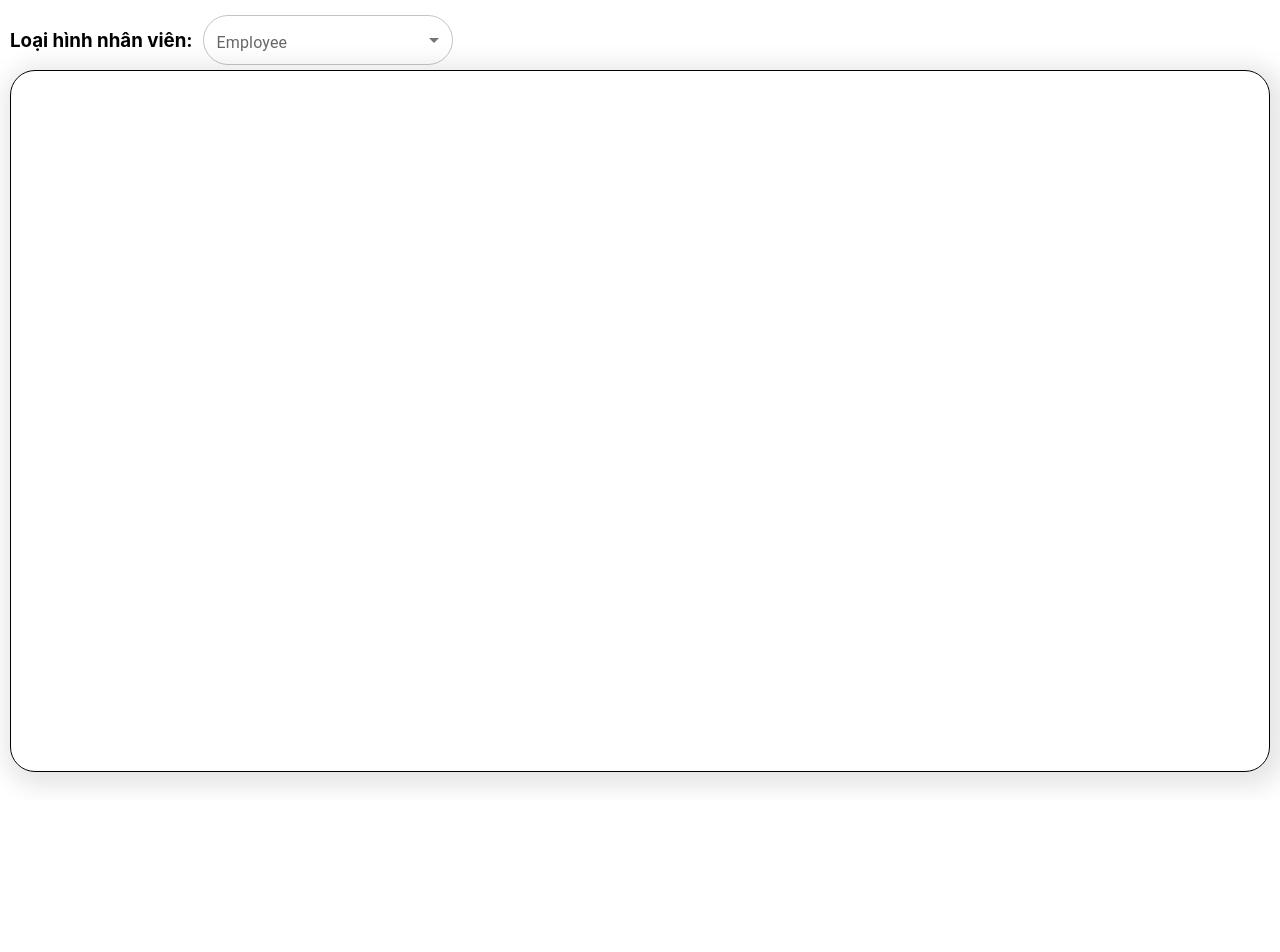
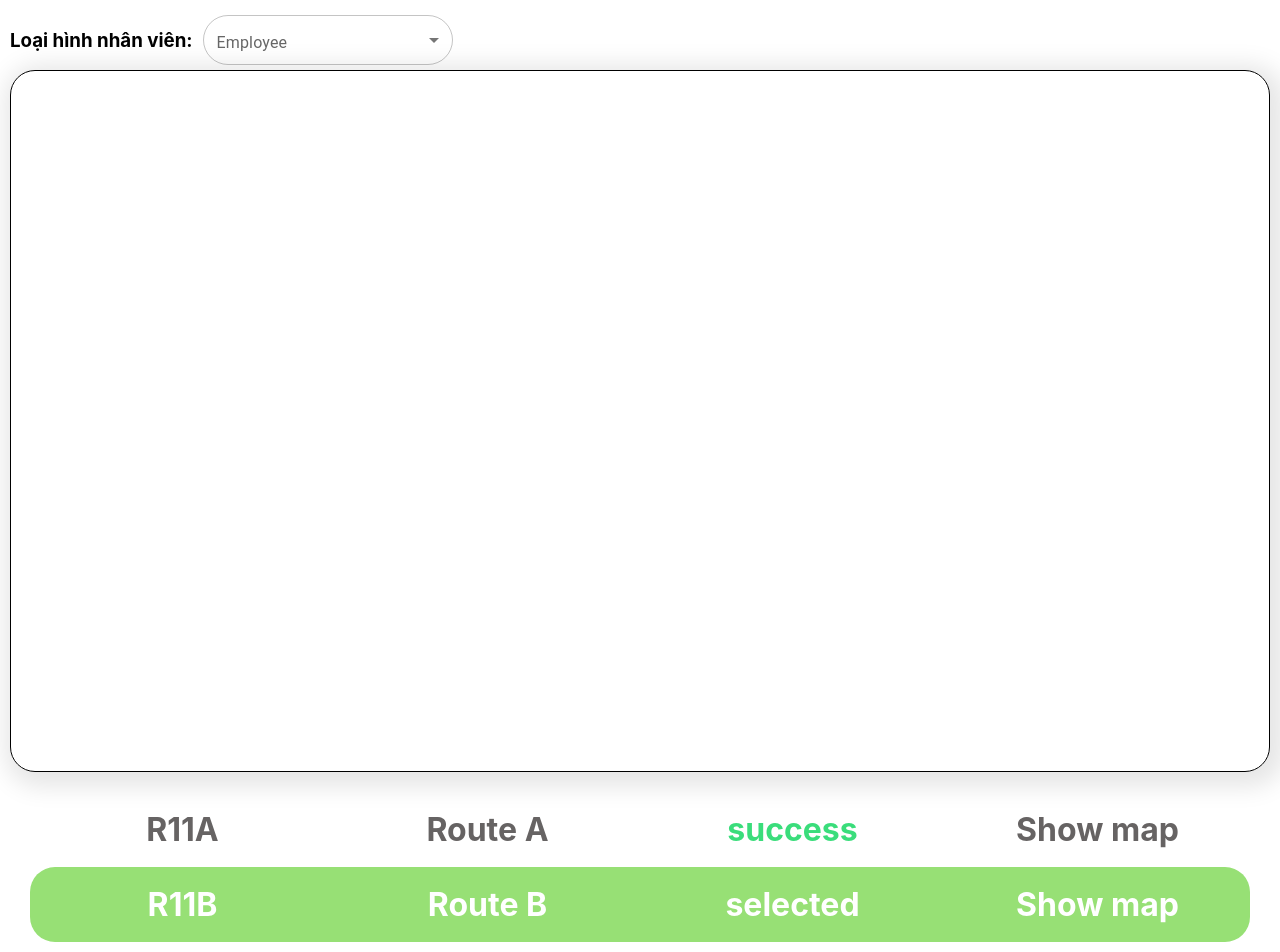
Before and after one commit to anhnguyenbkcsna/UWC-2.0, a React (Create React App) app: page / in a window 1280 px wide. Shown: the top 952 px of the page. Before the commit the page ends 800 px from the top, so only its background shows below. Built offline with nearby package versions, Linux system fonts and the light colour scheme.

Commit message:
add route

```diff
--- a/src/App.js
+++ b/src/App.js
@@ -1,8 +1,7 @@
 import React from 'react';
 import { ThemeProvider, createTheme } from "@mui/material/styles";
 import { BrowserRouter, Navigate, Route, Routes } from "react-router-dom";
-import Assign from './pages/TaskAssign';
-
+import TaskAssign from './pages/TaskAssign';
 const theme = createTheme({
   // palette: {
   //   primary: {
@@ -20,7 +19,8 @@ const theme = createTheme({
 function App() {
   return (
     <div>
-            <Assign/>
+            <TaskAssign/>
+            {/* <TaskRoutes /> */}
       {/* <ThemeProvider theme={theme}>
         <BrowserRouter>
           <Routes>
--- /dev/null
+++ b/src/components/TaskAssign/TaskRoutes/TaskRoute/index.js
@@ -0,0 +1,71 @@
+import React from 'react';
+import { makeStyles } from '@mui/styles';
+
+const useStyles = makeStyles(() => ({
+  container: {
+    width: '100%',
+    height: '75px',
+    display: 'grid',
+    gridTemplateColumns: "1fr 1fr 1fr 1fr",
+    borderRadius: '25px',
+    textAlign: 'center',
+    justifyContent: 'center',
+    alignContent: 'center',
+  },
+  text: {
+    color: '#666363',
+    fontSize: '2em',
+    fontWeight: 'bold',
+  },
+  selectedContainer: {
+    width: '100%',
+    height: '75px',
+    display: 'grid',
+    gridTemplateColumns: "1fr 1fr 1fr 1fr",
+    borderRadius: '25px',
+    backgroundColor: '#97E075',
+    textAlign: 'center',
+    justifyContent: 'center',
+    alignContent: 'center',
+  },
+  selectedText: {
+    color: '#FFFFFF',
+    fontSize: '2em',
+    fontWeight: 'bold',
+  },
+}))
+const TaskRoute = (props) => {
+  const styles = useStyles()
+  return (
+    <>
+      {console.log(props)}
+      {props.status !== "selected" && (<div className={styles.container}>
+          <p className={styles.text}>{props.taskID}</p>
+          <p className={styles.text}>{props.routeName}</p>
+          {props.status==="success" ?
+            <p className={styles.text} style={{color:"#3ADD7B"}}>
+              {props.status}
+            </p> : <p className={styles.text} style={{color: "#D94949"}}>
+              {props.status}
+            </p>
+          }
+          <p className={styles.text}>Show map</p>
+        </div>)
+      }
+      {props.status === "selected" && (<div className={styles.selectedContainer}>
+          <p className={styles.selectedText}>{props.taskID}</p>
+          <p className={styles.selectedText}>{props.routeName}</p>
+          <p className={styles.selectedText}>
+            {/* sx={{textDecoration: "underline"}} */}
+            {props.status}
+          </p>
+          <p className={styles.selectedText}>Show map</p>
+          {/* <Link href="#" underline="hover">
+            {'Show map'}
+          </Link> */}
+        </div>)
+      }
+    </>
+  )
+}
+export default TaskRoute;
--- /dev/null
+++ b/src/components/TaskAssign/TaskRoutes/index.js
@@ -0,0 +1,30 @@
+import React from 'react'
+import { makeStyles } from '@mui/styles';
+import TaskRoute from './TaskRoute'
+
+const useStyles = makeStyles(() => ({
+  container: {
+    padding: '20px',
+  },
+  taskroute: {
+    margin: '20px'
+  },
+}))
+const TaskRoutes = () => {
+  const styles = useStyles()
+  let routeList = [
+    {taskID: 'R11A', routeName: 'Route A', status: 'success'},
+    {taskID: 'R11B', routeName: 'Route B', status: 'selected'},
+    {taskID: 'R11C', routeName: 'Route C', status: 'failed'},
+  ];
+  return (
+    <div className={styles.container}>
+      {routeList.map((route, idx) => (
+        <TaskRoute className={styles.taskroute} key={idx} taskID={route.taskID} routeName={route.routeName} status={route.status} />
+      ))}
+      {/* <TaskRoute taskID="R11A" routeName={routeList[1].routeName} status={routeList[1].status} /> */}
+
+    </div>
+  )
+}
+export default TaskRoutes;
--- a/src/pages/TaskAssign/index.js
+++ b/src/pages/TaskAssign/index.js
@@ -3,6 +3,7 @@ import { makeStyles } from '@mui/styles';
 import { FormControl, InputLabel, Select, MenuItem } from '@mui/material';
 import { Collectors } from '../../components/TaskAssign/Collectors';
 import { Janitors } from '../../components/TaskAssign/Janitors';
+import TaskRoutes from '../../components/TaskAssign/TaskRoutes';
 const useStyles = makeStyles(() => ({
   container: {
     padding: '10px',
@@ -28,8 +29,9 @@ const useStyles = makeStyles(() => ({
     padding: '25px',
   }
 }))
-const Assign = () => {
+const TaskAssign = () => {
   const styles = useStyles();
+  const [page, setPage] = useState('mcp'); // mcp, assign, routes, map,
   const [employee, setEmployee] = useState("")
   const employeeList = ['Collectors', 'Janitors']
   const handleChange = (event) => {
@@ -37,6 +39,8 @@ const Assign = () => {
   };
   return (
     <div className={styles.container}>
+      {/* Assign task */}
+      <>
         <div className={styles.header}>
           <h3 className={styles.title}>Loại hình nhân viên: </h3>
           <FormControl>
@@ -62,7 +66,10 @@ const Assign = () => {
           {employee === 'Collectors' && <Collectors/>}
           {employee === 'Janitors'   && <Janitors/>}
         </div>
+      </>
+      {/* Routess */}
+      <TaskRoutes />
     </div>
   )
 }
-export default Assign
+export default TaskAssign
```
Lines whose indentation alone changed are shown as unchanged.
